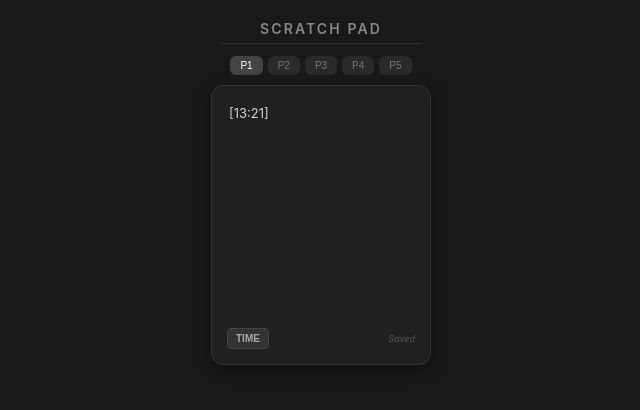
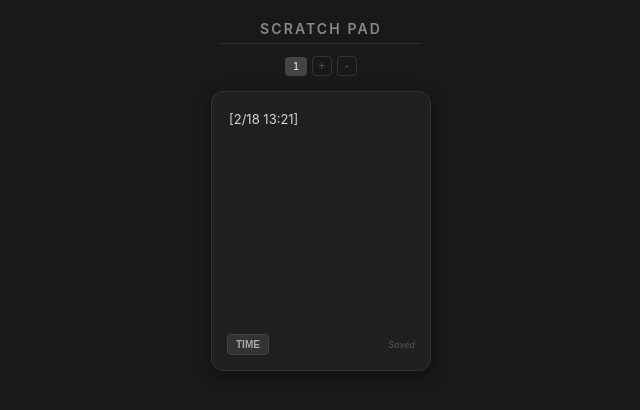
Before and after one commit to mk-bot-cloud/my-notion-widgets, a plain HTML site: page memo.html in a window 1280 px wide. Both pictures are taken after a click on the button "TIME". Shown: the whole page, without its empty margins (319-959 px from the left). Drawn offline with Linux system fonts and the light colour scheme.

Commit message:
Update memo.html

```diff
--- a/memo.html
+++ b/memo.html
@@ -29,28 +29,55 @@
             border-bottom: 1.5px solid #333;
         }
 
-        /* ページ切り替えタブ */
-        .tabs {
+        /* ページ切り替えタブエリア */
+        .tabs-wrapper {
+            display: flex;
+            align-items: center;
+            gap: 5px;
+            margin-bottom: 10px;
+            max-width: 220px;
+            overflow-x: auto;
+            padding-bottom: 5px;
+        }
+        .tabs-wrapper::-webkit-scrollbar { height: 3px; }
+        .tabs-wrapper::-webkit-scrollbar-thumb { background: #333; }
+
+        .tab-container {
             display: flex;
             gap: 5px;
-            margin-bottom: 10px;
         }
 
         .tab {
             background: #2a2a2a;
             color: #777;
             border: none;
-            padding: 4px 10px;
-            border-radius: 6px;
+            padding: 4px 8px;
+            border-radius: 4px;
             font-size: 10px;
             cursor: pointer;
-            transition: all 0.2s;
+            white-space: nowrap;
         }
 
         .tab.active {
             background: #444;
             color: #fff;
         }
+
+        /* 追加・削除ボタン */
+        .btn-page-ctrl {
+            background: transparent;
+            color: #555;
+            border: 1px solid #333;
+            border-radius: 4px;
+            width: 20px;
+            height: 20px;
+            cursor: pointer;
+            font-size: 12px;
+            display: flex;
+            align-items: center;
+            justify-content: center;
+        }
+        .btn-page-ctrl:hover { color: #fff; border-color: #555; }
 
         .memo-container {
             width: 220px;
@@ -78,7 +105,6 @@
             font-family: inherit;
         }
 
-        /* 操作エリア */
         .controls {
             display: flex;
             justify-content: space-between;
@@ -96,96 +122,105 @@
             cursor: pointer;
             font-weight: bold;
         }
+        .btn-time:hover { background: #444; color: #fff; }
 
-        .btn-time:hover {
-            background: #444;
-            color: #fff;
-        }
-
-        .status {
-            font-size: 9px;
-            color: #555;
-            font-style: italic;
-        }
+        .status { font-size: 9px; color: #555; font-style: italic; }
     </style>
 </head>
 <body>
 
 <div class="title">Scratch Pad</div>
 
-<div class="tabs">
-    <button class="tab active" onclick="changePage(0)">P1</button>
-    <button class="tab" onclick="changePage(1)">P2</button>
-    <button class="tab" onclick="changePage(2)">P3</button>
-    <button class="tab" onclick="changePage(3)">P4</button>
-    <button class="tab" onclick="changePage(4)">P5</button>
+<div class="tabs-wrapper">
+    <div id="tabContainer" class="tab-container"></div>
+    <button class="btn-page-ctrl" onclick="addPage()">+</button>
+    <button class="btn-page-ctrl" onclick="deletePage()">-</button>
 </div>
 
 <div class="memo-container">
     <textarea id="memoInput" placeholder="Type your notes here..."></textarea>
-
     <div class="controls">
-        <button class="btn-time" onclick="insertTime()">TIME</button>
+        <button class="btn-time" onclick="insertDateTime()">TIME</button>
         <div id="saveStatus" class="status">Saved</div>
     </div>
 </div>
 
 <script>
     const memoInput = document.getElementById('memoInput');
+    const tabContainer = document.getElementById('tabContainer');
     const saveStatus = document.getElementById('saveStatus');
-    let currentPage = 0;
 
-    // データの読み込み
-    function loadData() {
-        const allData = JSON.parse(localStorage.getItem('notion_multi_memo') || '["","","","",""]');
-        memoInput.value = allData[currentPage];
+    let pages = JSON.parse(localStorage.getItem('notion_multi_memo_v2') || '[""]');
+    let currentIndex = 0;
+
+    function renderTabs() {
+        tabContainer.innerHTML = '';
+        pages.forEach((_, idx) => {
+            const btn = document.createElement('button');
+            btn.className = `tab ${idx === currentIndex ? 'active' : ''}`;
+            btn.textContent = idx + 1;
+            btn.onclick = () => switchPage(idx);
+            tabContainer.appendChild(btn);
+        });
     }
 
-    // データの保存
-    function saveData() {
-        const allData = JSON.parse(localStorage.getItem('notion_multi_memo') || '["","","","",""]');
-        allData[currentPage] = memoInput.value;
-        localStorage.setItem('notion_multi_memo', JSON.stringify(allData));
+    function switchPage(idx) {
+        saveCurrentPage();
+        currentIndex = idx;
+        memoInput.value = pages[currentIndex];
+        renderTabs();
+    }
 
+    function addPage() {
+        if (pages.length >= 12) return; // 最大12ページ
+        saveCurrentPage();
+        pages.push("");
+        currentIndex = pages.length - 1;
+        memoInput.value = "";
+        renderTabs();
+        saveToLocalStorage();
+    }
+
+    function deletePage() {
+        if (pages.length <= 1) return;
+        if (!confirm('このページを削除しますか？')) return;
+        pages.splice(currentIndex, 1);
+        currentIndex = Math.max(0, currentIndex - 1);
+        memoInput.value = pages[currentIndex];
+        renderTabs();
+        saveToLocalStorage();
+    }
+
+    function saveCurrentPage() {
+        pages[currentIndex] = memoInput.value;
+        saveToLocalStorage();
+    }
+
+    function saveToLocalStorage() {
+        localStorage.setItem('notion_multi_memo_v2', JSON.stringify(pages));
         saveStatus.textContent = 'Saving...';
         setTimeout(() => { saveStatus.textContent = 'Saved'; }, 600);
     }
 
-    // ページ切り替え
-    function changePage(pageIndex) {
-        saveData(); // 現在のページを保存
-        currentPage = pageIndex;
+    function insertDateTime() {
+        const now = new Date();
+        const dateStr = `${now.getMonth() + 1}/${now.getDate()}`;
+        const timeStr = `${now.getHours().toString().padStart(2, '0')}:${now.getMinutes().toString().padStart(2, '0')}`;
+        const dateTime = `[${dateStr} ${timeStr}] `;
 
-        // タブの見た目更新
-        document.querySelectorAll('.tab').forEach((tab, idx) => {
-            tab.classList.toggle('active', idx === pageIndex);
-        });
-
-        loadData();
+        const start = memoInput.selectionStart;
+        const text = memoInput.value;
+        memoInput.value = text.substring(0, start) + dateTime + text.substring(memoInput.selectionEnd);
+        memoInput.selectionStart = memoInput.selectionEnd = start + dateTime.length;
+        memoInput.focus();
+        saveCurrentPage();
     }
 
-    // 時間の挿入
-    function insertTime() {
-        const now = new Date();
-        const timeStr = `[${now.getHours().toString().padStart(2, '0')}:${now.getMinutes().toString().padStart(2, '0')}] `;
+    memoInput.addEventListener('input', saveCurrentPage);
 
-        const start = memoInput.selectionStart;
-        const end = memoInput.selectionEnd;
-        const text = memoInput.value;
-
-        memoInput.value = text.substring(0, start) + timeStr + text.substring(end);
-
-        // カーソル位置を挿入した文字の後に移動
-        memoInput.selectionStart = memoInput.selectionEnd = start + timeStr.length;
-        memoInput.focus();
-        saveData();
-    }
-
-    // 入力イベント
-    memoInput.addEventListener('input', saveData);
-
-    // 初期化
-    loadData();
+    // 初期表示
+    renderTabs();
+    memoInput.value = pages[currentIndex];
 </script>
 
 </body>
```
